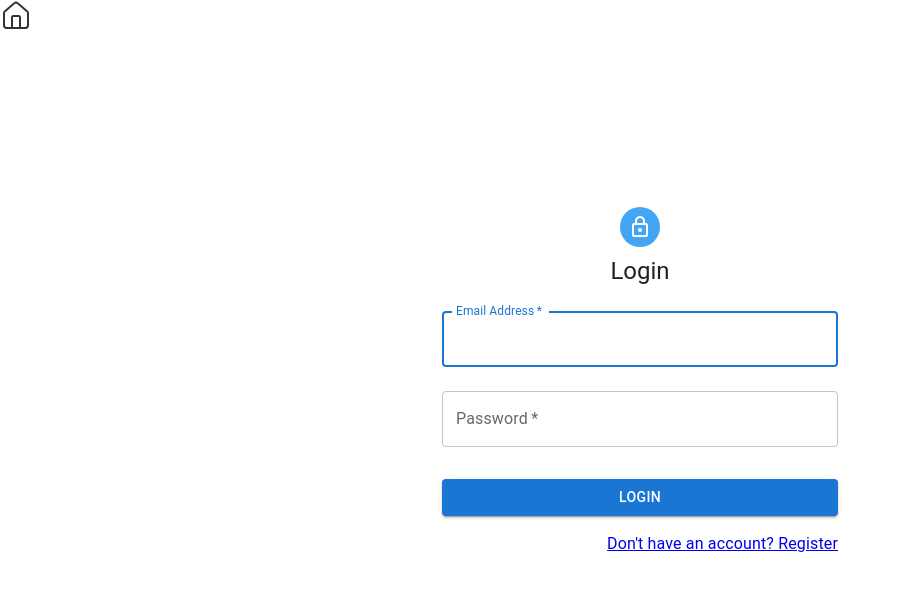
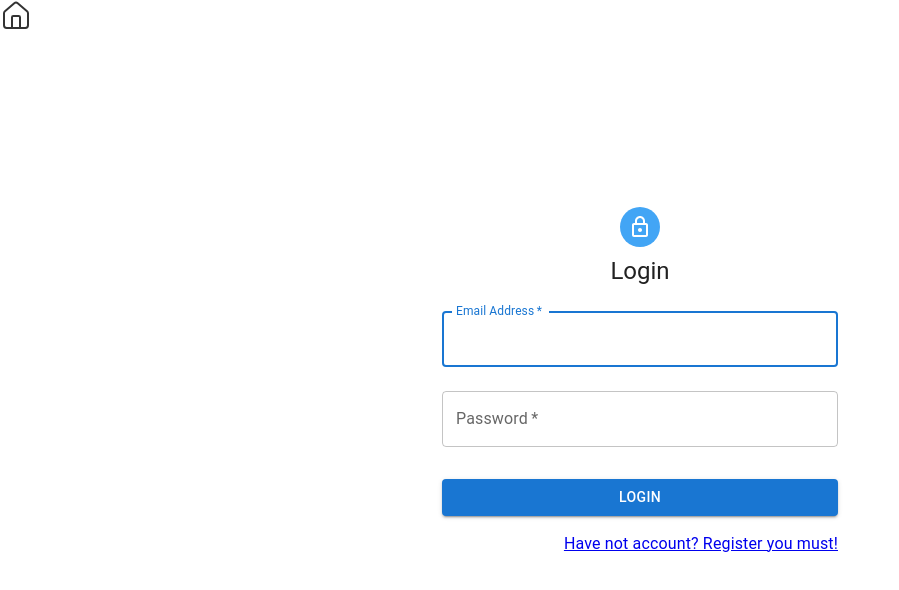
Before and after one commit to COS420-S2025/TeamD, a React (Create React App) app in the folder cos420-fridgefriend/: page / in a window 1280 px wide. Shown: the top 590 px of the page, without its empty margins (0-899 px from the left). Built offline with nearby package versions, Linux system fonts and the light colour scheme.

Commit message:
Making some changes, Yoda must do

```diff
--- a/cos420-fridgefriend/src/pages/Login.tsx
+++ b/cos420-fridgefriend/src/pages/Login.tsx
@@ -76,7 +76,7 @@ const Login = () => {
 
             <Grid container justifyContent={"flex-end"}>
               <Grid>
-                <Link to="/register">Don't have an account? Register</Link>
+                <Link to="/register">Have not account? Register you must!</Link>
               </Grid>
             </Grid>
           </Box>
```
